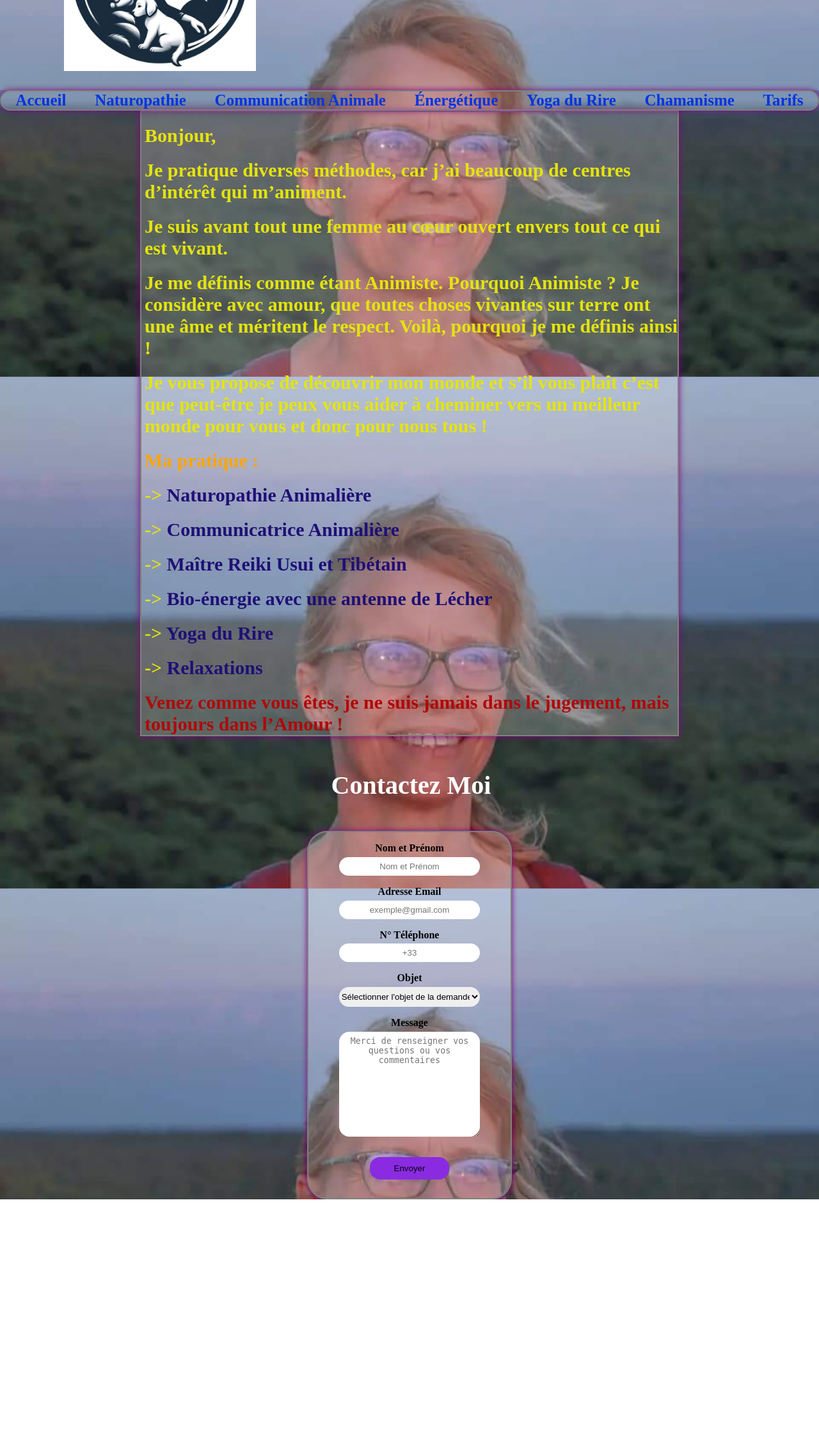
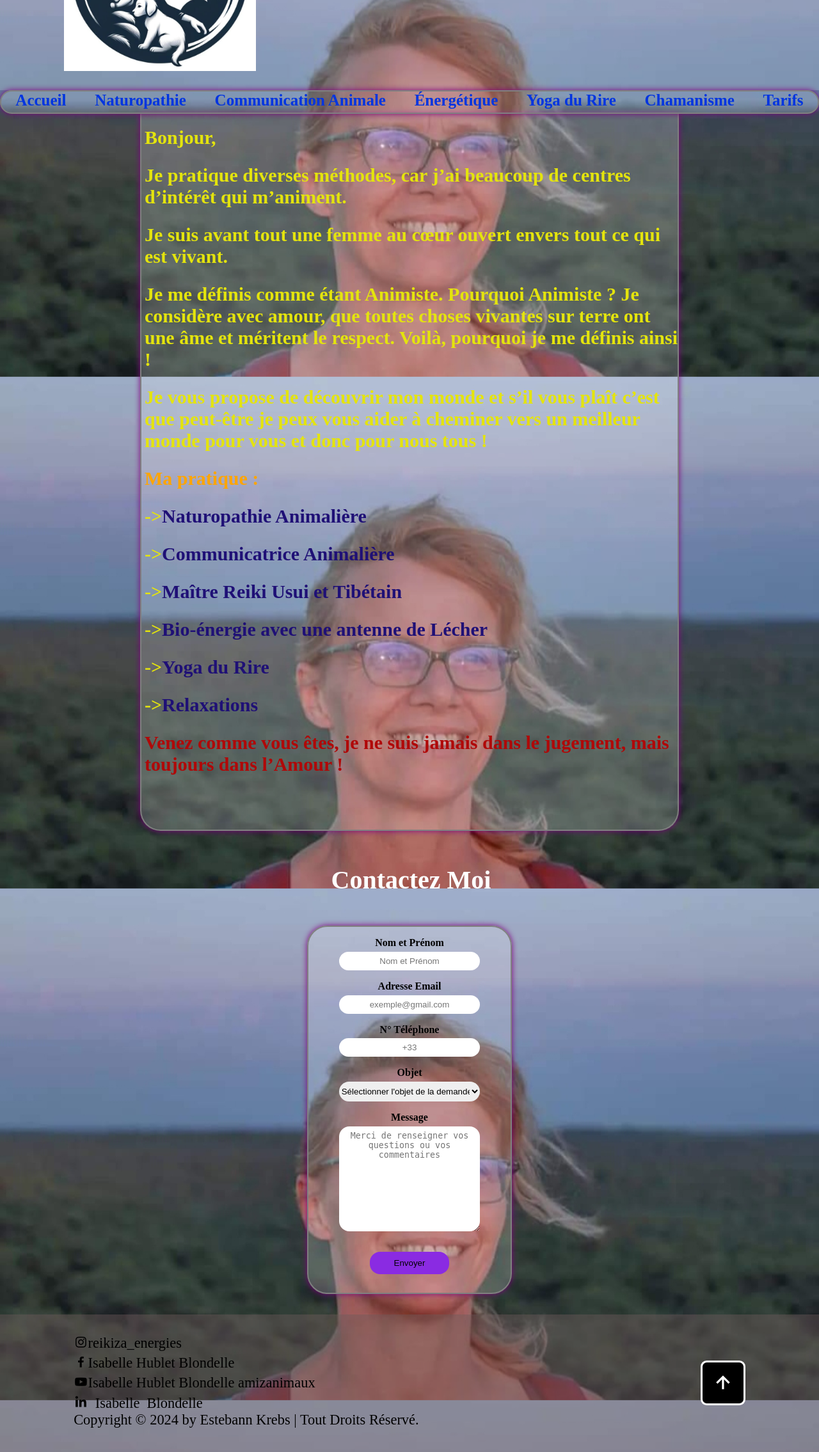
Before and after one commit to Estebann12/Isabelle-Blondelle2, a PHP site: page / in a window 1280 px wide. Shown: the part 211-2481 px from the top of the page at 64% size. Before the commit the page ends 2086 px from the top, so only its background shows below. Run offline with PHP 8.4, Linux system fonts and the light colour scheme.

Commit message:
footer + crédits

```diff
--- a/assets/style.css
+++ b/assets/style.css
@@ -6,6 +6,9 @@
     background: rgba(255,255,255,.2);
     border: 2px solid grey;
     box-shadow: 0px 0px 10px purple;
+    border-bottom-left-radius: 2rem;
+    border-bottom-right-radius: 2rem;
+    border-top: none;
 }
 
 .tarifs{
@@ -36,6 +39,10 @@ padding-left: 10px;
     color:rgb(228, 228, 13);
     padding-top: 20px;
     padding-left: 5px;
+}
+
+.apropos  a:last-child {
+    margin-bottom: 5rem;
 }
 
 .naturo {
@@ -318,6 +325,7 @@ a{
     flex-direction: column;
     max-width: 1000px;
     margin: 0 219px 0 219px;
+    padding-bottom: 2rem;
 }
 
 .section-contact h2 {
@@ -382,6 +390,66 @@ a{
     background-color: purple;
 }
 
+.footer {
+    display: flex;
+    justify-content: space-between;
+    align-items: center;
+    flex-wrap: wrap;
+    padding: 2rem 9%;
+    background: rgba(110, 90, 90, 0.442);
+}
+
+.footer-text,
+.footer-iconTop {
+    position: relative;
+}
+
+.footer-text p, a {
+    display: flex;
+    font-size: 1.4rem;
+    padding-bottom: 5px;
+}
+
+.footer-iconTop a {
+    position: relative;
+    display: inline-flex;
+    justify-content: center;
+    align-items: center;
+    padding: .8rem;
+    background: black;
+    border: .2rem solid white;
+    border-radius: .6rem;
+    z-index: 1;
+    overflow: hidden;
+}
+
+.footer-iconTop a::before {
+    content: '';
+    position: absolute;
+    top: 0;
+    left: 0;
+    width: 0;
+    height: 100%;
+    background:grey;
+    z-index: -1;
+    transition: .5s;
+
+}
+
+.footer-iconTop a:hover::before {
+    width: 100%;
+}
+
+.footer-iconTop a i {
+    font-size: 2.4rem;
+    color:white;
+    transition: .5s;
+}
+
+.footer-iconTop a:hover i {
+    color: red;
+}
+
 @media (max-width:1305px){
     .top-header .name{
         font-size: 60px;
--- a/index.html
+++ b/index.html
@@ -4,6 +4,10 @@
     <meta charset="utf-8" />
     <link rel="stylesheet" href=".\assets\style.css" />
     <link rel="icon" type="image/vnd.icon" href="./assets/images/favicon.ico">
+    <link
+    href="https://unpkg.com/boxicons@2.1.4/css/boxicons.min.css"
+    rel="stylesheet"
+  />
   </head>
   <body id="accueil">
     <header>
@@ -93,5 +97,20 @@
       </form>
 
      </section>
+     <footer class="footer">
+      <div class="footer-text">
+        <a href="https://www.instagram.com/reikiza_energies/"><i class='bx bxl-instagram'></i>reikiza_energies</a>
+        <a href="https://www.facebook.com/profile.php?id=100008238468492"><i class='bx bxl-facebook'></i> Isabelle Hublet Blondelle</a>
+        <a href="https://www.youtube.com/@isabellehubletblondelleami3827"><i class='bx bxl-youtube'></i>  Isabelle Hublet Blondelle amizanimaux</a>
+        <a href="https://www.linkedin.com/in/isabelle-hublet-blondelle-a17549176/"><i class='bx bxl-linkedin'>  Isabelle Blondelle</i></a>
+        <p>Copyright &copy; 2024 by Estebann Krebs | Tout Droits Réservé.</p>
+
+      </div>
+
+      <div class="footer-iconTop">
+        <a href="#"><i class='bx bx-up-arrow-alt'></i></a>
+
+      </div>
+     </footer>
   </body>
 </html>
```
Also changed, not shown: pages/chamanisme.html (+15 -0 lines), pages/communicationanimale.html (+15 -0 lines), pages/naturopathie.html (+15 -0 lines), pages/tarifs.html (+15 -0 lines), pages/yogadurire.html (+15 -0 lines), pages/énergétique.html (+15 -0 lines).
